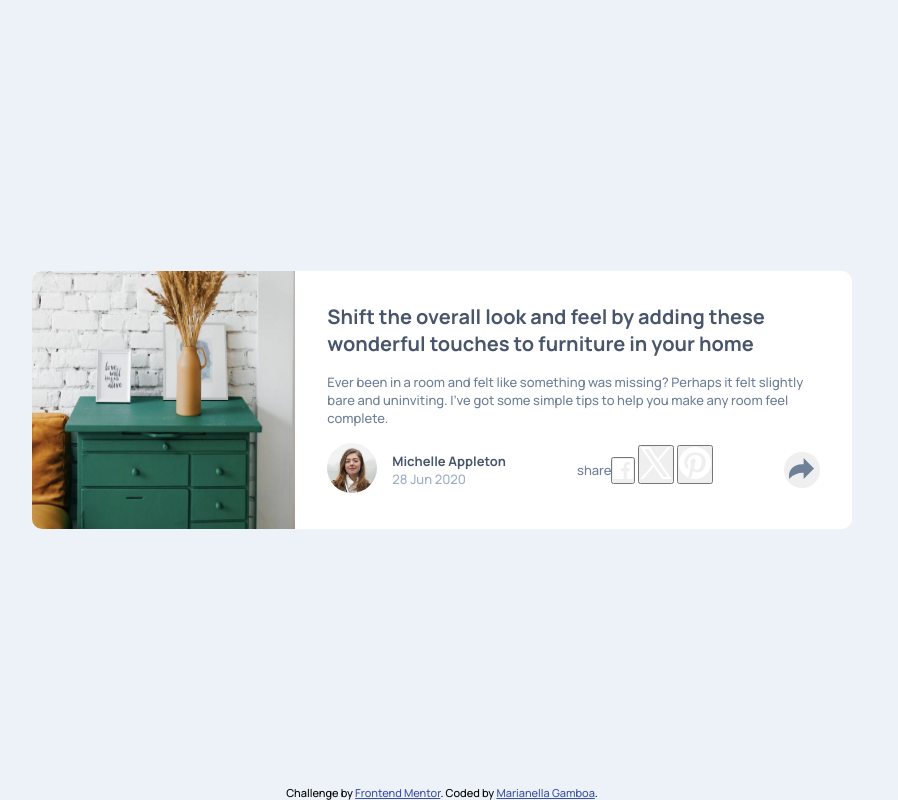
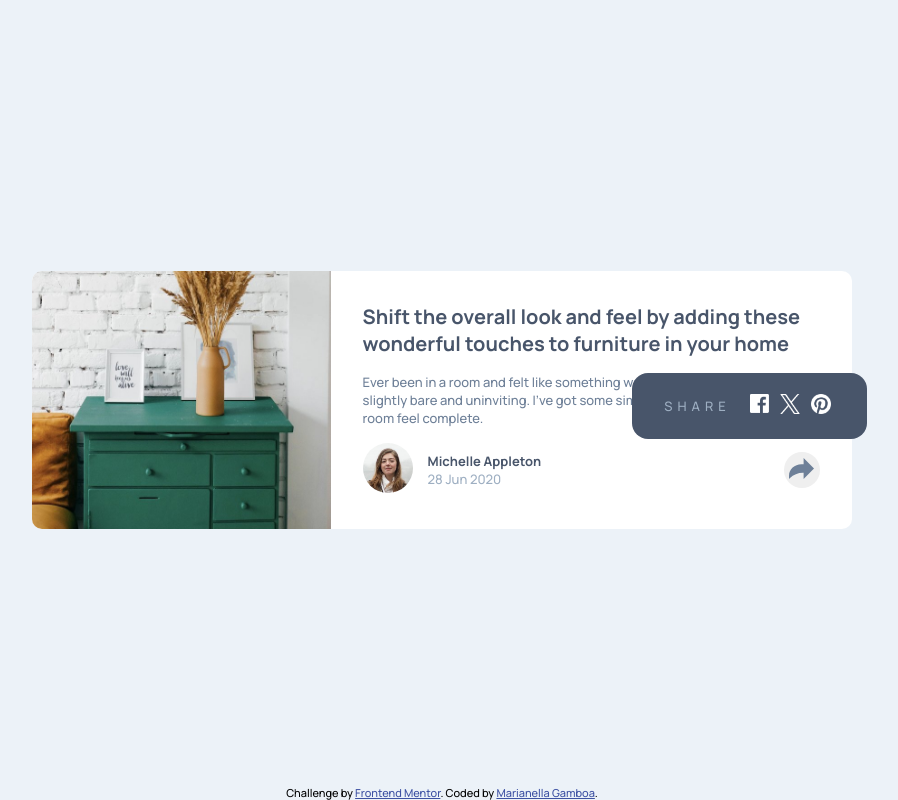
Before and after one commit to Marianellag1/article-preview-challenge, a plain HTML site: page index.html in a window 1280 px wide. Both pictures are taken after a click on the button 999 px from the left and 470 px from the top of the page. Shown: the whole page, without its empty margins (198-1096 px from the left). Drawn offline with Linux system fonts and the light colour scheme.

Commit message:
Got share box to hover above share button, added links to icons.

```diff
--- a/assets/css/style.css
+++ b/assets/css/style.css
@@ -77,6 +77,7 @@ h2 {
 }
 
 .michelle {
+    position: relative;
     display: flex;
     justify-content: space-between;
     align-items: center;
@@ -100,8 +101,41 @@ h2 {
 
 }
 
+.toggle-card {
+    background-color: var(--very-dark-grayish-blue);
+}
+
+.share-box {
+    position: absolute;
+    display: flex;
+    gap: 15px;
+    right: -47px;
+    top: -70px;
+    padding: .50rem 2rem;
+    border-radius: 16px;
+    background-color: var(--very-dark-grayish-blue);
+    align-items: center;
+}
+
+.share-box p {
+    letter-spacing: 5px;
+    text-transform: uppercase;
+    color: var(--grayish-blue);
+}
+
+.social-icons img {
+    background-color: var(--very-dark-grayish-blue);
+    width: 20px;
+}
+
+.social-icons a {
+    cursor: pointer;
+    margin: 0 .25rem;
+    border: none;
+    background-color: var(--very-dark-grayish-blue);
+}
+
 .arrow {
-    position: relative;
     border-radius: 50%;
     width: fit-content;
     height: fit-content;
@@ -109,20 +143,8 @@ h2 {
     border: none;
 }
 
-.arrow::after {
-    position: absolute;
-    display: flex;
-    align-items: center;
-    justify-content: center;
-
-
-}
-
-button {
+.arrow img {
     cursor: pointer;
-}
-
-.arrow img {
     width: 25px;
 }
 
@@ -130,9 +152,6 @@ button {
     display: none;
 }
 
-.share-box {
-    display: flex;
-}
 
 /* .card-share--active {
     background-color: var(--desaturated-dark);
--- a/index.html
+++ b/index.html
@@ -47,9 +47,9 @@
           <div class="share-box">
             <p>share</p>
             <div class="social-icons" id="social-icon">
-              <button><img src="./assets/images/icon-facebook.svg" alt="facebook icon logo"></button>
-              <button><img src="./assets/images/twitter.png" alt="twitter icon logo"></button>
-              <button><img src="./assets/images/pinterest.png" alt="pinterest icon logo"></button>
+              <a href="https://www.facebook.com/" target="_blank"><img src="./assets/images/facebook.png" alt="facebook icon logo"></a>
+              <a href="https://twitter.com/?lang=en" target="_blank"><img src="./assets/images/twitter.png" alt="twitter icon logo"></a>
+              <a href="https://www.pinterest.com/" target="_blank"><img src="./assets/images/pinterest.png" alt="pinterest icon logo"></a>
             </div>
           </div>
 
```
